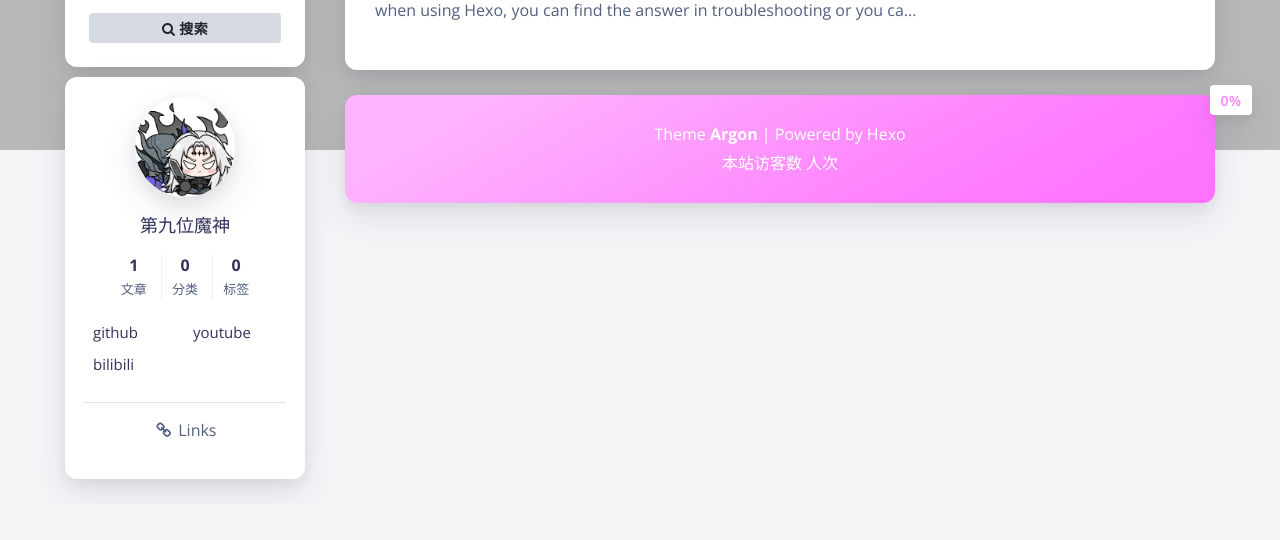
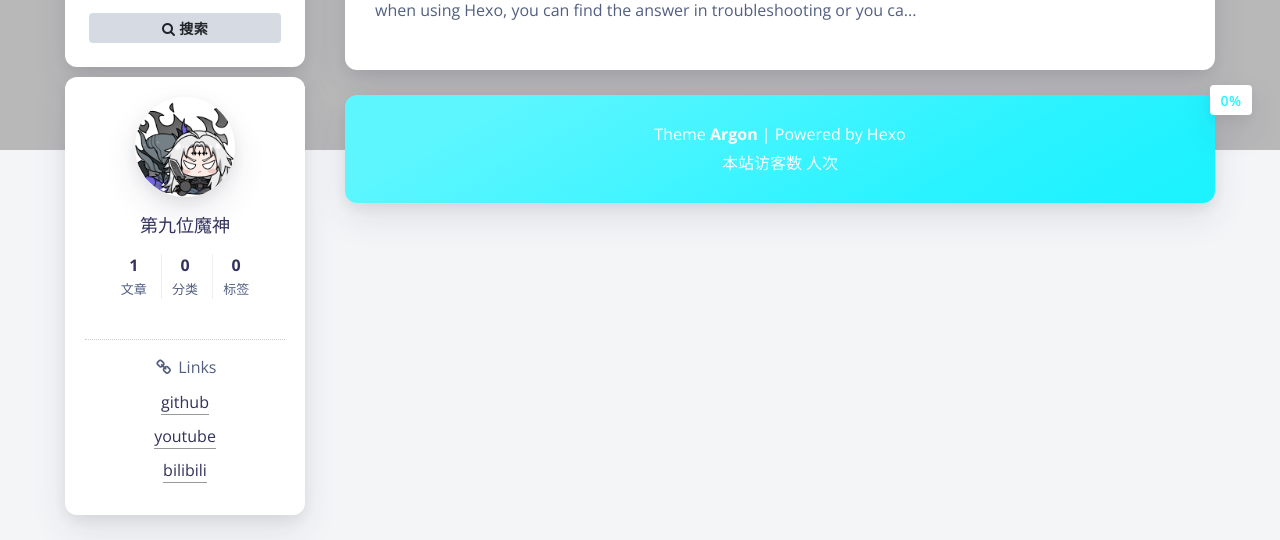
Before and after one commit to cyber-moshen/cyber-moshen.github.io, a plain HTML site: page archives/2025/03/index.html in a window 1280 px wide. Shown: the part 650-1190 px from the top of the page. Before the commit the page ends 1154 px from the top, so only its background shows below. Drawn offline with nearby package versions, Linux system fonts and the light colour scheme; some packages are replaced by stand-ins of ours; a script that the page names is missing.

Commit message:
Site updated: 2025-03-09 15:09:56

```diff
--- a/archives/2025/03/index.html
+++ b/archives/2025/03/index.html
@@ -3,22 +3,22 @@
 <html class="use-big-shadow article-header-style-default">
 <head>
 
-	<title>归档 : 2025/3 - Hexo</title>
+	<title>归档 : 2025/3 - 魔神空间</title>
 	<meta charset="utf-8">
 
 		<meta name="viewport" content="width=device-width, initial-scale=1, maximum-scale=1, user-scalable=no">
 
 	<meta property="og:type" content="website">
-<meta property="og:title" content="Hexo">
+<meta property="og:title" content="魔神空间">
 <meta property="og:url" content="http://example.com/archives/2025/03/index.html">
-<meta property="og:site_name" content="Hexo">
+<meta property="og:site_name" content="魔神空间">
 <meta property="og:locale" content="zh_CN">
-<meta property="article:author" content="John Doe">
+<meta property="article:author" content="第九位魔神">
 <meta name="twitter:card" content="summary">
 
-	<meta name="theme-color" content="#fe80fe">
-	<meta name="theme-color-rgb" content="254,128,254">
-	<meta name="theme-color-origin" content="#fe80fe">
+	<meta name="theme-color" content="#2af3ff">
+	<meta name="theme-color-rgb" content="42,243,255">
+	<meta name="theme-color-origin" content="#2af3ff">
 	<meta name="argon-enable-custom-theme-color" content="false">
 	<meta name="theme-card-radius" content="12">
 	<meta name="theme-version" content="1.0.2">
@@ -154,13 +154,13 @@
 <style id="themecolor_css">
 
 	:root{
-		--themecolor: #fe80fe;
-		--themecolor-dark0: #FE73FE;
-		--themecolor-dark: #FE67FE;
-		--themecolor-dark2: #FE4DFE;
-		--themecolor-dark3: #FD34FD;
-		--themecolor-light: #FEB3FE;
-		--themecolor-rgbstr: 254,128,254;
+		--themecolor: #2af3ff;
+		--themecolor-dark0: #1DF2FF;
+		--themecolor-dark: #11F2FF;
+		--themecolor-dark2: #00E8F6;
+		--themecolor-dark3: #00D0DD;
+		--themecolor-light: #5DF6FF;
+		--themecolor-rgbstr: 42,243,255;
 		--themecolor-gradient: linear-gradient(150deg,var(--themecolor-light) 15%, var(--themecolor) 70%, var(--themecolor-dark0) 94%);
 
 	}
@@ -287,7 +287,7 @@
 
 	<div id="banner_container" class="banner-container container text-center">
 
-			<div class="banner-title text-white" data-text="魔神空间" data-interval=""><span class="banner-title-inner">&nbsp;</span>
+			<div class="banner-title text-white" data-text="欢迎来到魔神空间" data-interval=""><span class="banner-title-inner">&nbsp;</span>
 
 		</div>
 	</div>
@@ -311,7 +311,7 @@
 			top: 0;
 			bottom: 0;
 			z-index: -2;
-			background: url(/assets/img/lucy.jpg);
+			background: url(/assets/img/david.png);
 			background-position: center;
 			background-size: cover;
 			background-repeat: no-repeat;
@@ -503,24 +503,24 @@
 
 									<div class="site-author-links">
 
-											<div class='site-author-links-item'>
-												<a href="https://github.com/cyber-moshen" rel='noopener' target='_blank'>github</a>
-											</div>
-
-											<div class='site-author-links-item'>
-												<a href="https://www.youtube.com/@ninth-order-deity" rel='noopener' target='_blank'>youtube</a>
-											</div>
-
-											<div class='site-author-links-item'>
-												<a href="https://space.bilibili.com/1064071353?spm_id_from=333.1007.0.0" rel='noopener' target='_blank'>bilibili</a>
-											</div>
-
 									</div>
 
 
 									<div class='site-friend-links'>
 										<div class='site-friend-links-title'><i class='fa fa-fw fa-link'></i> Links</div>
 										<ul class='site-friend-links-ul'>
+
+												<li class='site-friend-links-item'>
+													<a href='https://github.com/cyber-moshen' rel='noopener' target='_blank'>github</a>
+												</li>
+
+												<li class='site-friend-links-item'>
+													<a href='https://www.youtube.com/@ninth-order-deity' rel='noopener' target='_blank'>youtube</a>
+												</li>
+
+												<li class='site-friend-links-item'>
+													<a href='https://space.bilibili.com/1064071353?spm_id_from=333.1007.0.0' rel='noopener' target='_blank'>bilibili</a>
+												</li>
 
 										</ul>
 									</div>
```
Also changed, not shown: 2025/03/08/hello-world/index.html (+27 -27 lines), archives/2025/index.html (+28 -28 lines), archives/index.html (+28 -28 lines), index.html (+28 -28 lines), 1 other file.
